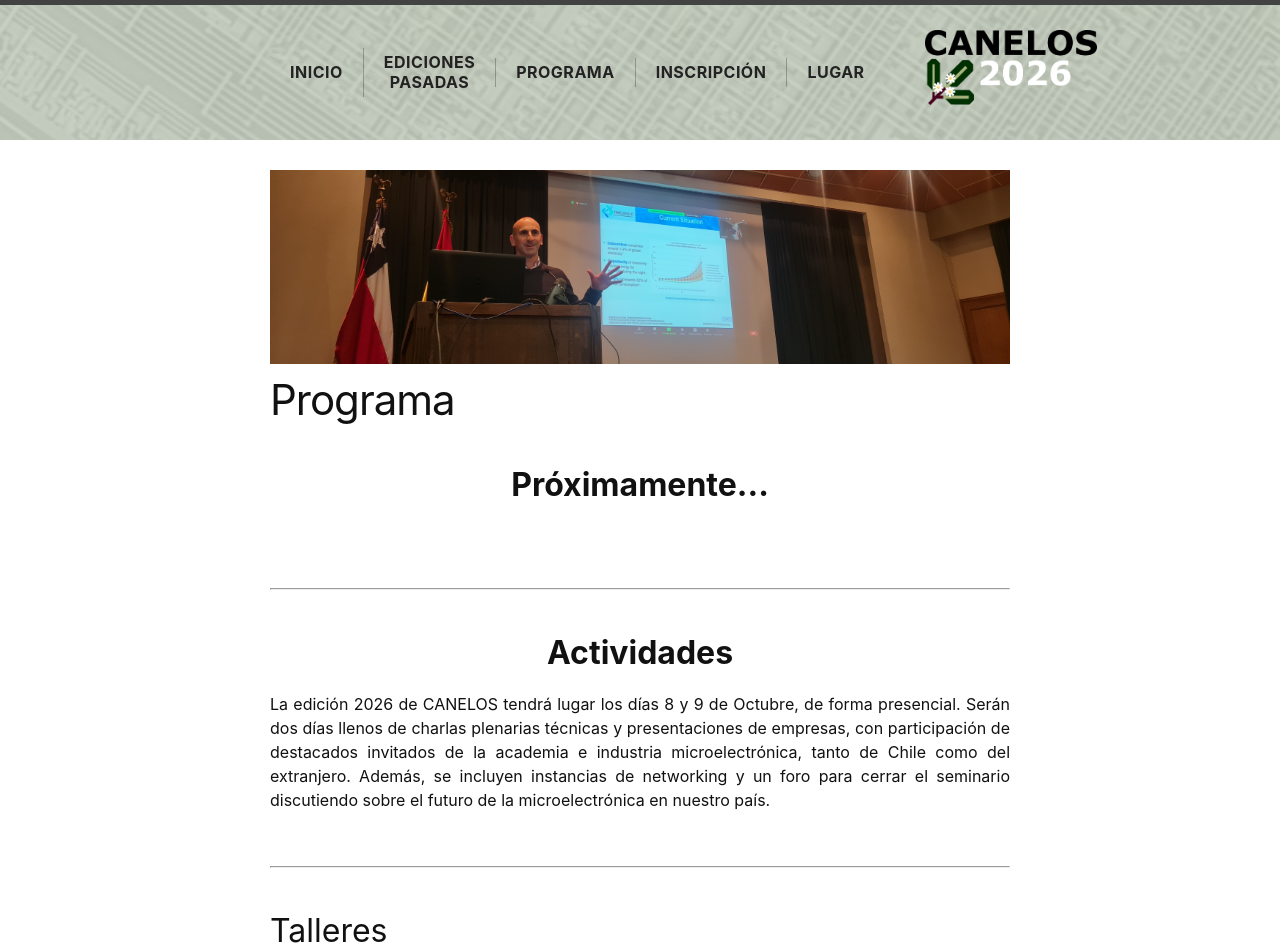
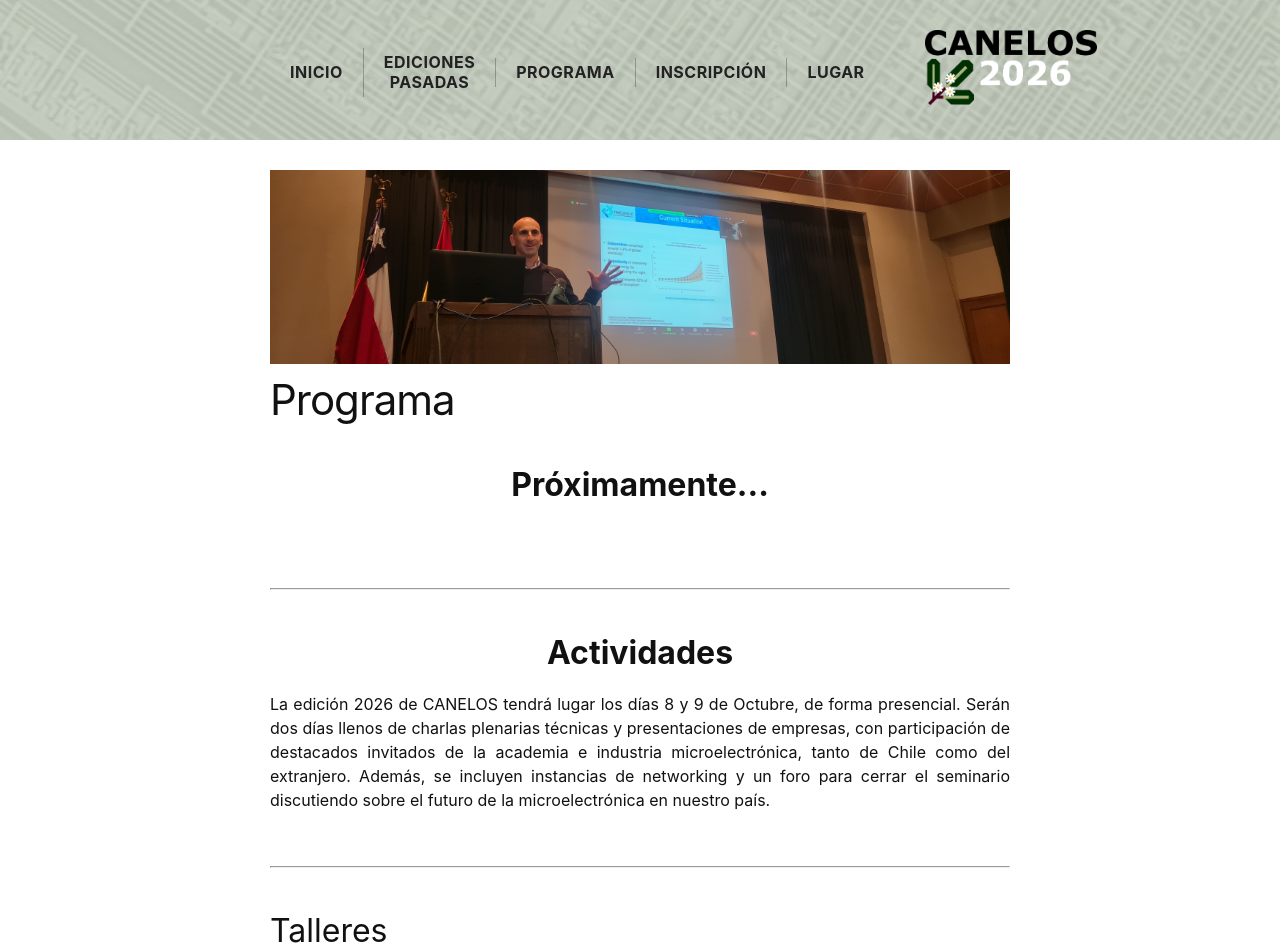
Before and after one commit to ChipUSM/CANELOS, a Jekyll site: the page built from program.md, in a window 1280 px wide. Shown: the top 952 px of the page. Built offline with Jekyll 4.4.1, drawn with Linux system fonts in a browser that asks for light colours.

Commit message:
Update _layout.scss

```diff
--- a/_sass/minima/_layout.scss
+++ b/_sass/minima/_layout.scss
@@ -3,7 +3,7 @@
  */
 .site-header {
 	display:	block;
-	border-top: 5px solid $grey-color-dark;
+	border-top: 5px solid #00000000;
 	border-bottom: 1px solid $grey-color-light;
 	background-color: #008080;
 	min-height: $spacing-unit * 2.2;
```
